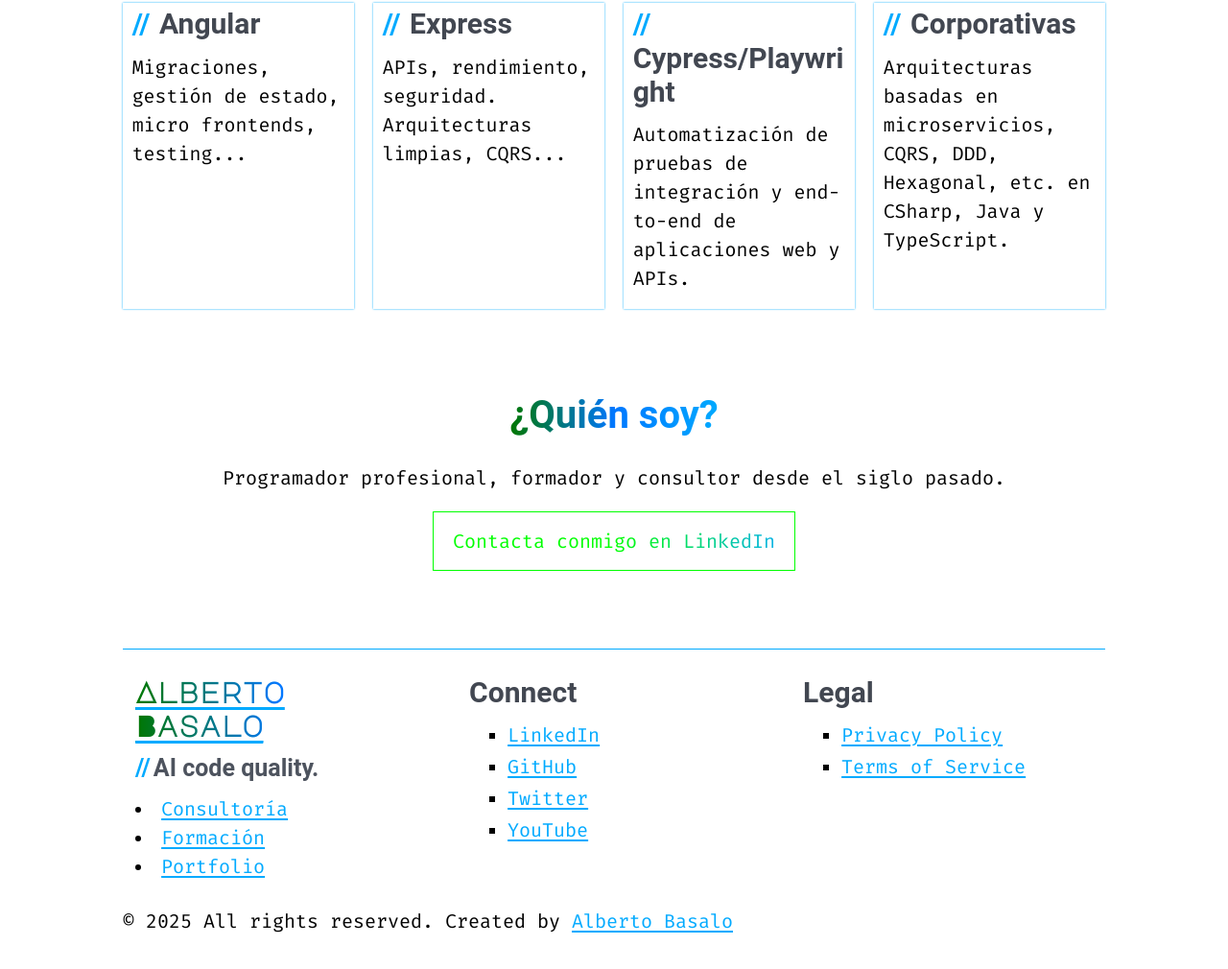
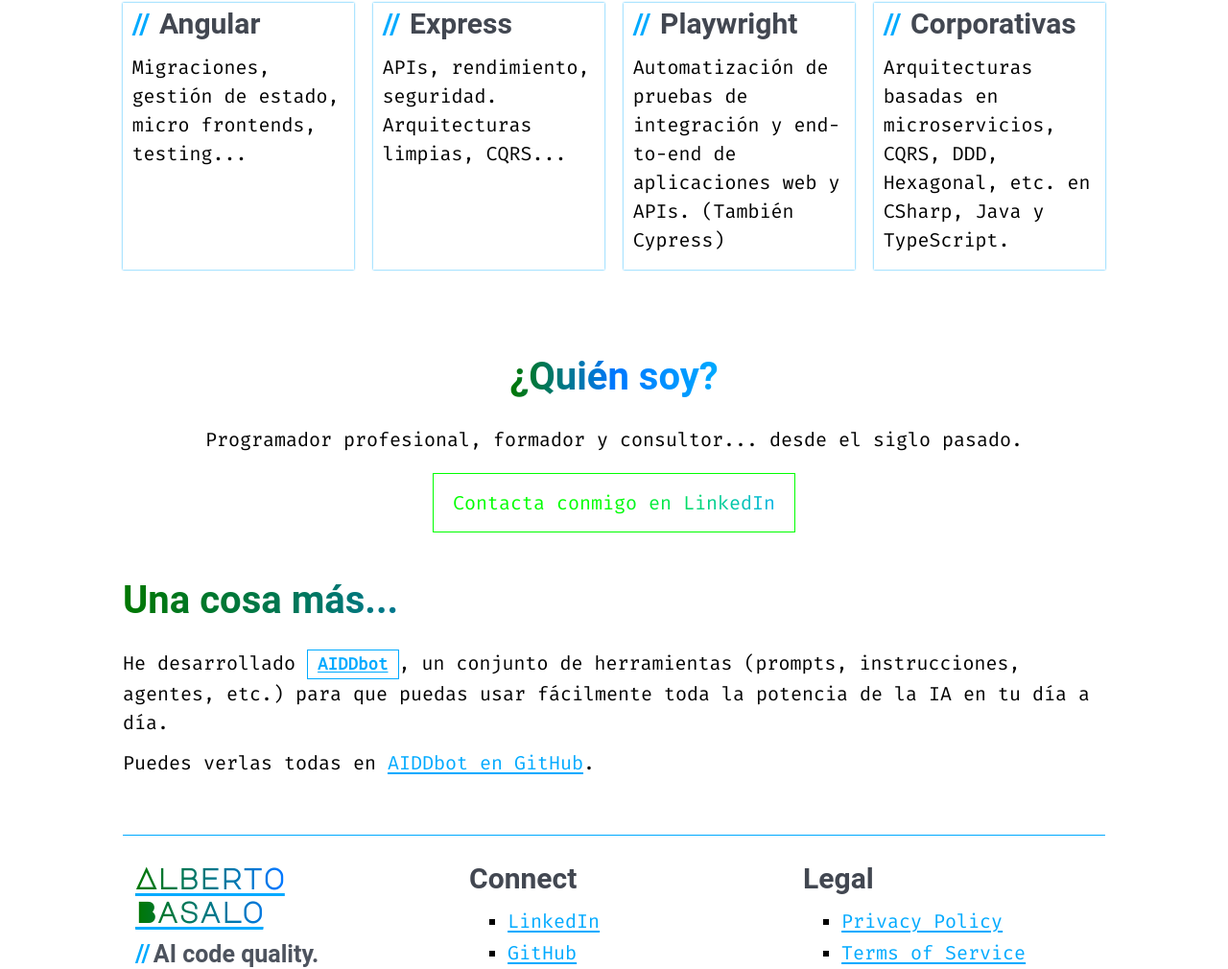
Before and after one commit to AlbertoBasalo/albertobasalo-dev, an Astro site: page / in a window 1280 px wide. Shown: the part 1559-2569 px from the top of the page at 96% size. Built offline with nearby package versions, Linux system fonts and the light colour scheme; Astro itself is replaced by a stand-in of ours; a web font is replaced by a local one.

Commit message:
'Release'

```diff
--- a/src/content/home.content.ts
+++ b/src/content/home.content.ts
@@ -58,13 +58,13 @@ export const HOME: Home = {
       "Una metodología de desarrollo profesional para programadores de cualquier lenguaje.",
     cards: [
       {
-        title: "3 Agentes",
-        description: "La IA afecta a todo el ciclo de vida del desarrollo. AIDD te ayuda a usarla con los modos: Architect, Builder y Craftsman.",
+        title: "Agentes",
+        description: "La IA afecta a todo el ciclo de vida del desarrollo. AIDD te ayuda a usarla con los tres modos: Architect, Builder y Craftsman.",
       },
       {
-        title: "Tecnología",
+        title: "Tecnologías",
         description:
-          "Cualquier modelo, editor y agente es bienvenido. AIDD te ayuda a sacarle el máximo partido y adaptarte a los cambios.",
+          "Cualquier modelo, editor y agente es bienvenido. AIDD te permite sacarle el máximo partido actual y adaptarte a los cambios.",
       },
       {
         title: "Calidad",
@@ -92,9 +92,9 @@ export const HOME: Home = {
           "APIs, rendimiento, seguridad. Arquitecturas limpias, CQRS...",
       },
       {
-        title: "Cypress/Playwright",
+        title: "Playwright",
         description:
-          "Automatización de pruebas de integración y end-to-end de aplicaciones web y APIs.",
+          "Automatización de pruebas de integración y end-to-end de aplicaciones web y APIs. (También Cypress)",
       },
       {
         title: "Corporativas",
@@ -106,7 +106,7 @@ export const HOME: Home = {
   us: {
     title: "¿Quién soy?",
     subtitle:
-      "Programador profesional, formador y consultor desde el siglo pasado.",
+      "Programador profesional, formador y consultor... desde el siglo pasado.",
     cards: [],
     cta: {
       text: "Contacta conmigo en LinkedIn",
--- a/src/pages/formacion.astro
+++ b/src/pages/formacion.astro
@@ -21,7 +21,7 @@ const FORMACION = {
   services: {
     title: "¿En qué te puedo formar?",
     subtitle:
-      "Ofrezco servicios como freelance para academias y consultoras del sector IT.",
+      "Ofrezco servicios como freelance para academias y consultoras del sector TI.",
     cards: [
       {
         title: "Angular",
--- a/src/pages/index.astro
+++ b/src/pages/index.astro
@@ -12,4 +12,22 @@ import Hero from "../components/Hero.astro";
   <Section section={HOME.aidd} />
   <Section section={HOME.technologies} />
   <Section section={HOME.us} />
+  <aside class="container colored-headers">
+    <header>
+      <h2>Una cosa más...</h2>
+    </header>
+    <p>
+      He desarrollado <kbd
+        ><a href="https://github.com/AIDDbot/AIDDbot" target="_blank">AIDDbot</a
+        ></kbd
+      >, un conjunto de herramientas (prompts, instrucciones, agentes, etc.)
+      para que puedas usar fácilmente toda la potencia de la IA en tu día a día.
+    </p>
+    <p>
+      Puedes verlas todas en <a
+        href="https://github.com/AIDDbot/"
+        target="_blank">AIDDbot en GitHub</a
+      >.
+    </p>
+  </aside>
 </Layout>
--- a/src/styles/custom.css
+++ b/src/styles/custom.css
@@ -13,7 +13,8 @@
   -webkit-text-fill-color: transparent;
 }
 
-.colored-headers h2 {
+.colored-headers h2,
+.colored-headers h3 {
   background: var(--ab-gradient-primary);
   -webkit-background-clip: text;
   background-clip: text;
--- a/src/styles/global.css
+++ b/src/styles/global.css
@@ -94,3 +94,16 @@ header {
 [data-theme="dark"] .dark {
   display: none;
 }
+
+mark {
+  color: var(--pico-secondary);
+  background-color: var(--pico-primary);
+}
+
+kbd {
+  background-color: transparent;
+  color: var(--pico-color);
+  border: 1px solid var(--pico-primary);
+  padding: 0.2rem 0.5rem;
+  font-weight: bold;
+}
```
Also changed, not shown: 10 other files.
